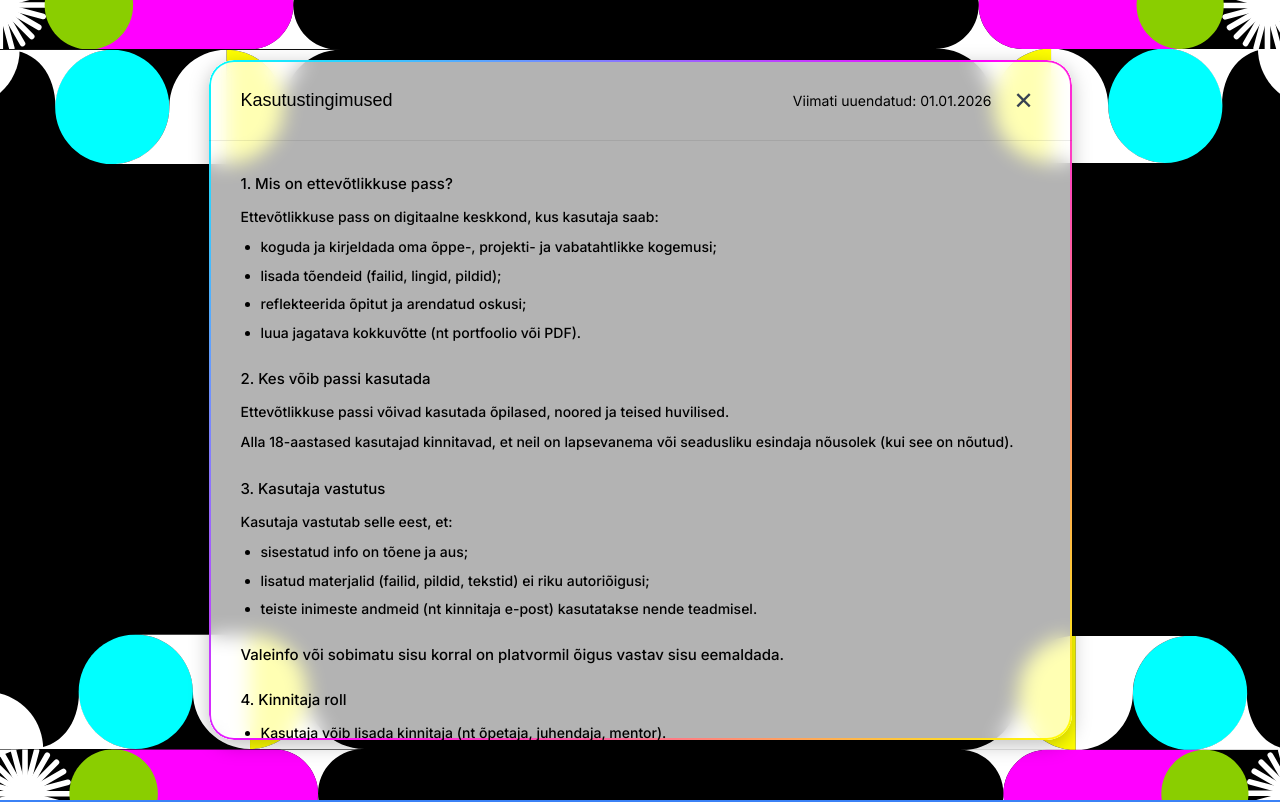
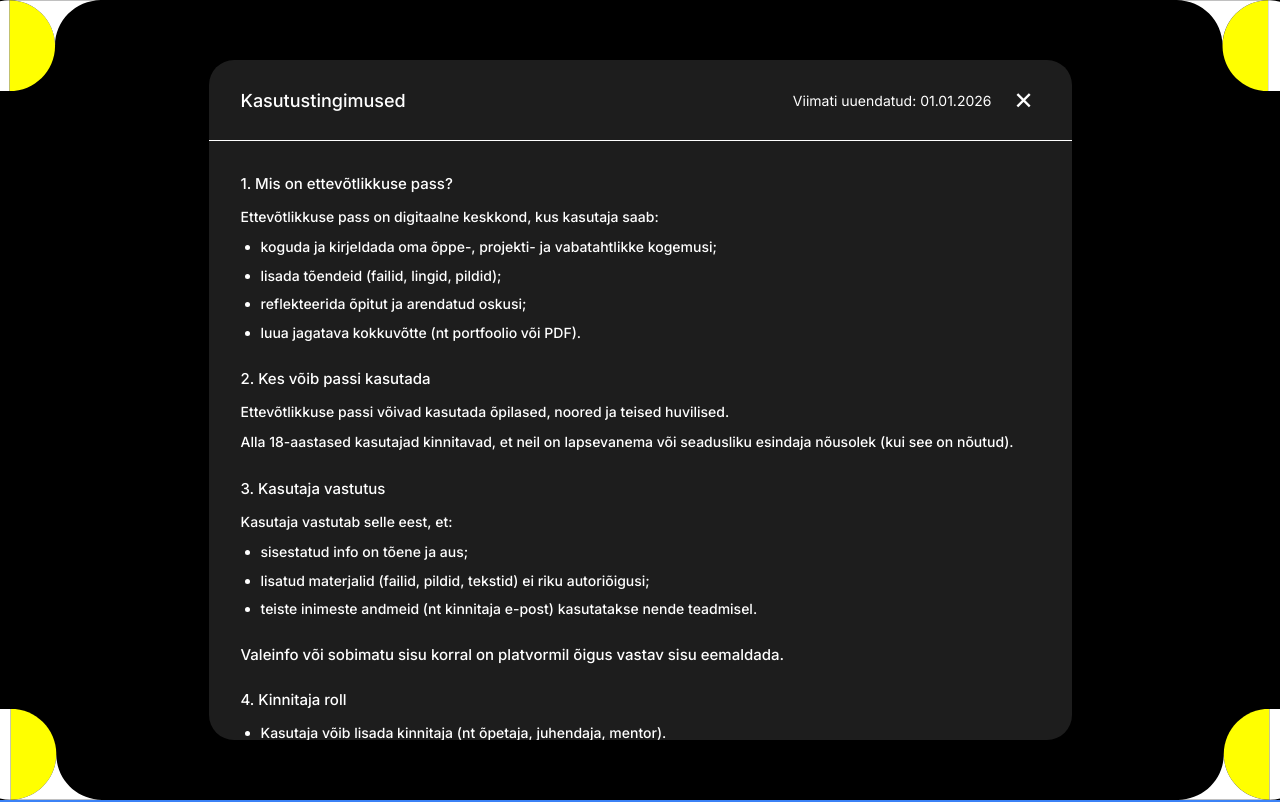
Before and after one commit to hinoobers/EP-lorem8, a React (Vite) app in the folder client/: page /terms in a window 1280 px wide. Shown: the top 802 px of the page. Built offline with nearby package versions, Linux system fonts and the light colour scheme.

Commit message:
Updated terms of use style

```diff
--- a/client/src/pages/LoginPage/LoginPage.jsx
+++ b/client/src/pages/LoginPage/LoginPage.jsx
@@ -1,6 +1,6 @@
 import React, { useState, FormEvent } from 'react';
 import './LoginPage.css';
-import backgroundImage from '../../assets/log_in.svg';
+import backgroundImage from '../../assets/login_bg.svg';
 import googleLoginButton from '../../assets/googleloginbutton.webp';
 import { useNavigate } from 'react-router-dom';
 
--- a/client/src/pages/TermsOfUse/TermsOfUse.css
+++ b/client/src/pages/TermsOfUse/TermsOfUse.css
@@ -10,14 +10,12 @@
 }
 
 .terms-modal {
-  background: rgba(255, 255, 255, 0.7);
-  backdrop-filter: blur(10px);
+  background: var(--background-gray-color);
   border-radius: 25px;
   padding: 0;
   width: 100%;
   max-width: 863px;
   max-height: 85vh;
-  box-shadow: 0 5px 20px rgba(0, 0, 0, 0.25);
   position: relative;
   z-index: 1;
   display: flex;
@@ -25,34 +23,20 @@
   overflow: hidden;
 }
 
-.terms-modal::before {
-  content: '';
-  position: absolute;
-  inset: 0;
-  border-radius: 25px;
-  padding: 2px;
-  background: linear-gradient(135deg, #00ffff, #ff00ff, #ffff00);
-  -webkit-mask: linear-gradient(#fff 0 0) content-box, linear-gradient(#fff 0 0);
-  -webkit-mask-composite: xor;
-  mask-composite: exclude;
-  z-index: -1;
-}
-
 .terms-header {
   display: flex;
   justify-content: space-between;
   align-items: center;
   padding: 24px 32px;
-  border-bottom: 1px solid rgba(0, 0, 0, 0.08);
+  border-bottom: 0.5px solid var(--light-select-color);
   flex-shrink: 0;
 }
 
 .terms-title {
   font-size: 18px;
   font-weight: 500;
-  color: #000000;
+  color: var(--text-0-color);
   margin: 0;
-  font-family: 'Arial', sans-serif;
 }
 
 .terms-header-right {
@@ -63,9 +47,8 @@
 
 .terms-date {
   font-size: 14px;
-  color: #000000;
+  color: var(--text-0-color);
   font-weight: 400;
-  font-family: 'Inter', system-ui, sans-serif;
 }
 
 .close-button {
@@ -79,13 +62,8 @@
   display: flex;
   align-items: center;
   justify-content: center;
-  color: #374151;
-  transition: color 0.2s;
+  color: var(--light-select-color);
   flex-shrink: 0;
-}
-
-.close-button:hover {
-  color: #000;
 }
 
 .terms-content {
@@ -99,17 +77,13 @@
 }
 
 .terms-content::-webkit-scrollbar-track {
-  background: rgba(0, 0, 0, 0.05);
+  background: var(--background-gray-color);
   border-radius: 4px;
 }
 
 .terms-content::-webkit-scrollbar-thumb {
-  background: rgba(0, 0, 0, 0.2);
+  background: var(--light-select-color);
   border-radius: 4px;
-}
-
-.terms-content::-webkit-scrollbar-thumb:hover {
-  background: rgba(0, 0, 0, 0.3);
 }
 
 .terms-section {
@@ -123,17 +97,16 @@
 .terms-section h3 {
   font-size: 15px;
   font-weight: 500;
-  color: #000;
+  color: var(--text-0-color);
   margin: 0 0 12px 0;
   line-height: 1.4;
 }
 
 .terms-section p {
   font-size: 14px;
-  color: #000000;
+  color: var(--text-0-color);
   line-height: 1.6;
   margin: 0 0 8px 0;
-  font-family: 'Inter', system-ui, sans-serif;
   font-weight: 500;
 }
 
@@ -144,10 +117,9 @@
 
 .terms-section li {
   font-size: 14px;
-  color: #000000;
+  color: var(--text-0-color);
   line-height: 1.6;
   margin-bottom: 6px;
-  font-family: 'Inter', system-ui, sans-serif;
   font-weight: 500;
 }
 
--- a/client/src/pages/TermsOfUse/TermsOfUse.tsx
+++ b/client/src/pages/TermsOfUse/TermsOfUse.tsx
@@ -1,6 +1,6 @@
 import { useNavigate } from 'react-router-dom';
 import './TermsOfUse.css';
-import backgroundImage from '../../assets/log_in.svg';
+import backgroundImage from '../../assets/terms_of_use_bg.svg';
 
 function TermsOfUse() {
   const navigate = useNavigate();
```
Also changed, not shown: client/src/assets/log_in.svg (deleted), client/src/assets/terms_of_use_bg.svg (added).
